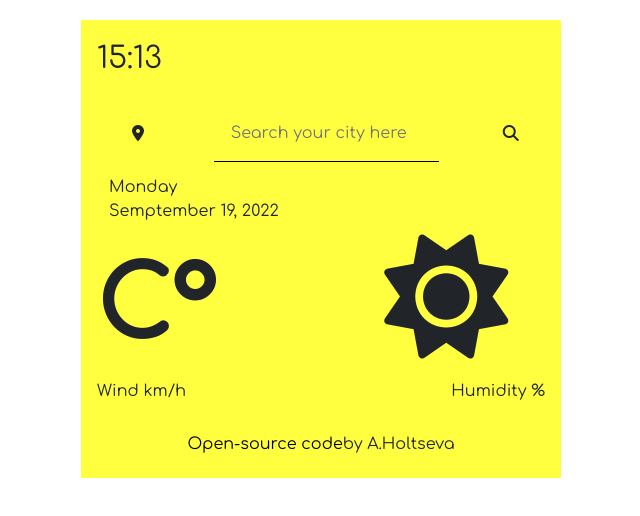
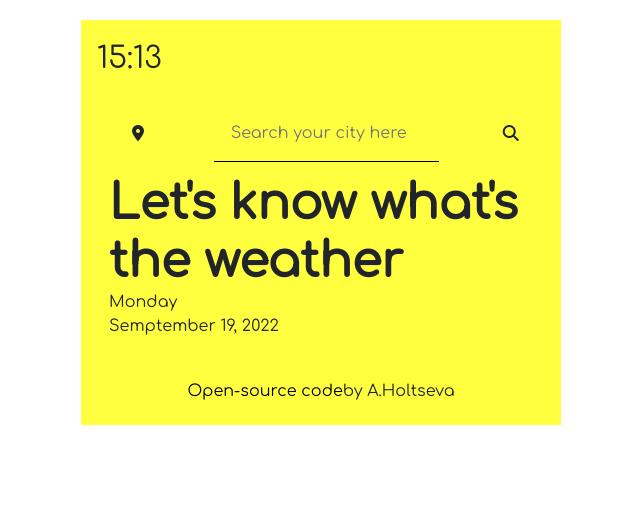
Before and after one commit to zhuzhick/weatherApp_react_2.0, a React (Create React App) app in the folder weather_app/: page / in a window 1280 px wide. Shown: the top 516 px of the page, without its empty margins (319-959 px from the left). Built offline with nearby package versions, Linux system fonts and the light colour scheme.

Commit message:
SearchEngine finished except location

```diff
--- a/weather_app/src/App.css
+++ b/weather_app/src/App.css
@@ -10,3 +10,7 @@
 .hide {
 	display: none;
 }
+p {
+	margin: 0;
+	padding: 0;
+}
--- a/weather_app/src/App.js
+++ b/weather_app/src/App.js
@@ -1,15 +1,111 @@
+import React, { useState } from "react";
+import axios from "axios";
+
 import CurrentTime from "./CurrentTime";
-import TodayForecast from "./TodayForecast";
+import SearchForm from "./SearchForm";
+import CurrentCity from "./CurrentCity";
+import CurrentForecast from "./CurrentForecast";
+import CurrentWeatherDesc from "./CurrentWeatherDesc";
+import CurrentWeatherData from "./CurrentWeatherData";
 import Developer from "./Developer";
 
 import "bootstrap/dist/css/bootstrap.min.css";
 import "./App.css";
 
 export default function App() {
+	let [cityResult, setCityResult] = useState("");
+	let [city, setCity] = useState("Let's know what's the weather");
+	let [temp, setTemp] = useState(null);
+	let [hum, setHum] = useState(null);
+	let [wind, setWind] = useState(null);
+	let [desc, setDesc] = useState("");
+
+	let apiWeather = "4cd562128c73941b178c72243d5dc1c8";
+	let urlWeather = `https://api.openweathermap.org/data/2.5/weather?q=${cityResult}&appid=${apiWeather}&units=metric`;
+
+	function showForecast(response) {
+		setCity(response.data.name);
+		setTemp(Math.round(response.data.main.temp) + "C°");
+		setHum("Humidity " + response.data.main.humidity + "%");
+		setWind("Wind " + Math.round(response.data.wind.speed) + "km/h");
+		setDesc(response.data.weather[0].description);
+		beautifyDay(response.data.weather[0].main.toLowerCase());
+		setCityResult("");
+	}
+
+	function citySearch(event) {
+		setCityResult(event.target.value);
+	}
+
+	function searchResult(event) {
+		event.preventDefault();
+		axios.get(urlWeather).then(showForecast);
+	}
+
+	function inputSearch(event) {
+		event.preventDefault();
+		axios.get(urlWeather).then(showForecast);
+	}
+
+	function upperLetter(word) {
+		return word.charAt(0).toUpperCase() + word.slice(1);
+	}
+
+	function beautifyDay(desc) {
+		let descVocablury = {
+			clear: {
+				classIco: "fa-sun",
+				bgcColor: "#ffff40",
+			},
+			clouds: {
+				classIco: "fa-cloud",
+				bgcColor: "#BA55D3",
+			},
+			drizzle: {
+				classIco: "fa-cloud-sun-rain",
+				bgcColor: "#87CEFA",
+			},
+			thunderstorm: {
+				classIco: "fa-cloud-bolt",
+				bgcColor: "#7FFFD4",
+			},
+			rain: {
+				classIco: "fa-cloud-sun-rain",
+				bgcColor: "#AFEEEE",
+			},
+			snow: {
+				classIco: "fa-snowflake",
+				bgcColor: "#F0F8FF",
+			},
+			mist: {
+				classIco: "fa-smog",
+				bgcColor: "#B0C4DE",
+			},
+		};
+
+		if (Object.keys(descVocablury).includes(desc)) {
+			let weatherApp = document.querySelector("#weatherApp");
+			let weatherIco = document.querySelector("#weatherIco");
+			weatherIco.removeAttribute("class");
+			weatherApp.style = `background-color: ${descVocablury[desc].bgcColor}`;
+			weatherIco.classList.add("fa-solid");
+			weatherIco.classList.add(descVocablury[desc].classIco);
+		}
+	}
+
 	return (
 		<div className="container colorAppBg" id="weatherApp">
 			<CurrentTime />
-			<TodayForecast />
+			<SearchForm
+				citySearch={citySearch}
+				inputSearch={inputSearch}
+				city={cityResult}
+				searchResult={searchResult}
+			/>
+			<CurrentCity city={upperLetter(city)} />
+			<CurrentForecast temp={temp} />
+			<CurrentWeatherDesc desc={upperLetter(desc)} />
+			<CurrentWeatherData wind={wind} humidity={hum} />
 			<Developer />
 		</div>
 	);
--- a/weather_app/src/CurrentForecast.js
+++ b/weather_app/src/CurrentForecast.js
@@ -8,12 +8,12 @@ export default function CurrentForecast(props) {
 		<div className="row">
 			<div className="col-md-7">
 				<div className="cityTemp">
-					<p id="currentTemp">{props.temp}C°</p>
+					<p id="currentTemp">{props.temp}</p>
 				</div>
 			</div>
 			<div className="col-md-5">
 				<div className="weatherIco">
-					<i id="weatherIco" className="fa fa-sun"></i>
+					<i id="weatherIco"></i>
 				</div>
 			</div>
 		</div>
--- a/weather_app/src/CurrentWeatherData.js
+++ b/weather_app/src/CurrentWeatherData.js
@@ -7,14 +7,11 @@ export default function CurrentWeatherData(props) {
 	return (
 		<div className="row">
 			<div className="col-md-6">
-				<p className="currentWeatherData currentWind">
-					Wind <span id="currentWindData">{props.wind}km/h</span>
-				</p>
+				<p className="currentWeatherData currentWind">{props.wind}</p>
 			</div>
 			<div className="col-md-6">
 				<p className="currentWeatherData currentHumidity">
-					Humidity{" "}
-					<span id="currentHumidityData">{props.humidity}%</span>
+					{props.humidity}
 				</p>
 			</div>
 		</div>
--- a/weather_app/src/Developer.js
+++ b/weather_app/src/Developer.js
@@ -5,7 +5,7 @@ import "./Developer.css";
 
 export default function Developer() {
 	return (
-		<div className="row">
+		<footer className="row">
 			<div className="col-md-12">
 				<hr className="hide" />
 				<h5 className="developer">
@@ -15,6 +15,6 @@ export default function Developer() {
 					by A.Holtseva
 				</h5>
 			</div>
-		</div>
+		</footer>
 	);
 }
--- a/weather_app/src/TodayForecast.css
+++ /dev/null
@@ -1,4 +0,0 @@
-p {
-	margin: 0;
-	padding: 0;
-}
--- a/weather_app/src/TodayForecast.js
+++ /dev/null
@@ -1,65 +0,0 @@
-import React, { useState } from "react";
-import axios from "axios";
-
-import "bootstrap/dist/css/bootstrap.min.css";
-import "./TodayForecast.css";
-
-import SearchForm from "./SearchForm";
-import CurrentCity from "./CurrentCity";
-import CurrentForecast from "./CurrentForecast";
-import CurrentWeatherDesc from "./CurrentWeatherDesc";
-import CurrentWeatherData from "./CurrentWeatherData";
-
-export default function TodayForecast() {
-	let [cityResult, setCityResult] = useState("");
-	let [city, setCity] = useState("");
-	let [temp, setTemp] = useState(null);
-	let [hum, setHum] = useState(null);
-	let [wind, setWind] = useState(null);
-	let [desc, setDesc] = useState("");
-
-	let apiWeather = "4cd562128c73941b178c72243d5dc1c8";
-	let urlWeather = `https://api.openweathermap.org/data/2.5/weather?q=${cityResult}&appid=${apiWeather}&units=metric`;
-
-	function showForecast(response) {
-		setCity(response.data.name);
-		setTemp(Math.round(response.data.main.temp));
-		setHum(response.data.main.humidity);
-		setWind(Math.round(response.data.wind.speed));
-		setDesc(response.data.weather[0].description);
-		setCityResult("");
-	}
-
-	function citySearch(event) {
-		setCityResult(event.target.value);
-	}
-
-	function searchResult(event) {
-		event.preventDefault();
-		axios.get(urlWeather).then(showForecast);
-	}
-
-	function inputSearch(event) {
-		event.preventDefault();
-		axios.get(urlWeather).then(showForecast);
-	}
-
-	function upperLetter(word) {
-		return word.charAt(0).toUpperCase() + word.slice(1);
-	}
-
-	return (
-		<section>
-			<SearchForm
-				citySearch={citySearch}
-				inputSearch={inputSearch}
-				city={cityResult}
-				searchResult={searchResult}
-			/>
-			<CurrentCity city={upperLetter(city)} />
-			<CurrentForecast temp={temp} />
-			<CurrentWeatherDesc desc={upperLetter(desc)} />
-			<CurrentWeatherData wind={wind} humidity={hum} />
-		</section>
-	);
-}
```
